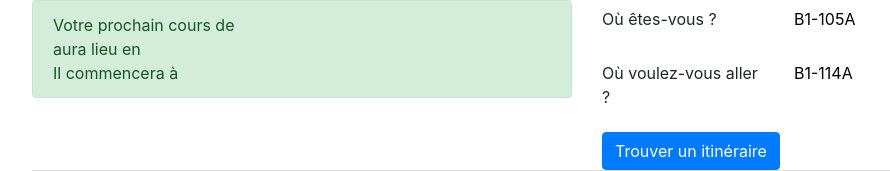
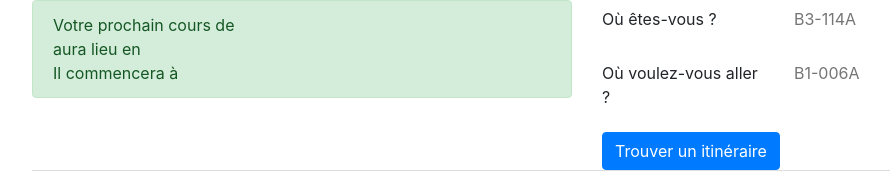
Before and after one commit to bastantoine/hackathoooon, a Flask app: template API/views/templates/front/template.html in a window 1280 px wide. Shown: the top 171 px of the page, without its empty margins (53-943 px from the left). Run offline with Flask 2, Linux system fonts and the light colour scheme; the template is opened without the code that fills it, so the values that code supplies are empty; some libraries are stand-ins or nearby versions.

Commit message:
Do not prefill the inputs

```diff
--- a/API/views/templates/front/template.html
+++ b/API/views/templates/front/template.html
@@ -24,13 +24,13 @@
           <div class="form-group row">
             <label for="start" class="col-sm-4 col-form-label">Où êtes-vous ?</label>
             <div class="col-sm-8">
-              <input type="text" class="form-control-plaintext" id="start" placeholder="B3-114A" value="B1-105A">
+              <input type="text" class="form-control-plaintext" id="start" placeholder="B3-114A">
             </div>
           </div>
           <div class="form-group row">
             <label for="destination" class="col-sm-4 col-form-label">Où voulez-vous aller ?</label>
             <div class="col-sm-8">
-              <input type="text" class="form-control-plaintext" id="destination" placeholder="B1-006A" value="B1-114A">
+              <input type="text" class="form-control-plaintext" id="destination" placeholder="B1-006A">
             </div>
           </div>
           <button class="btn btn-primary" type='submit'>Trouver un itinéraire</button>
```
